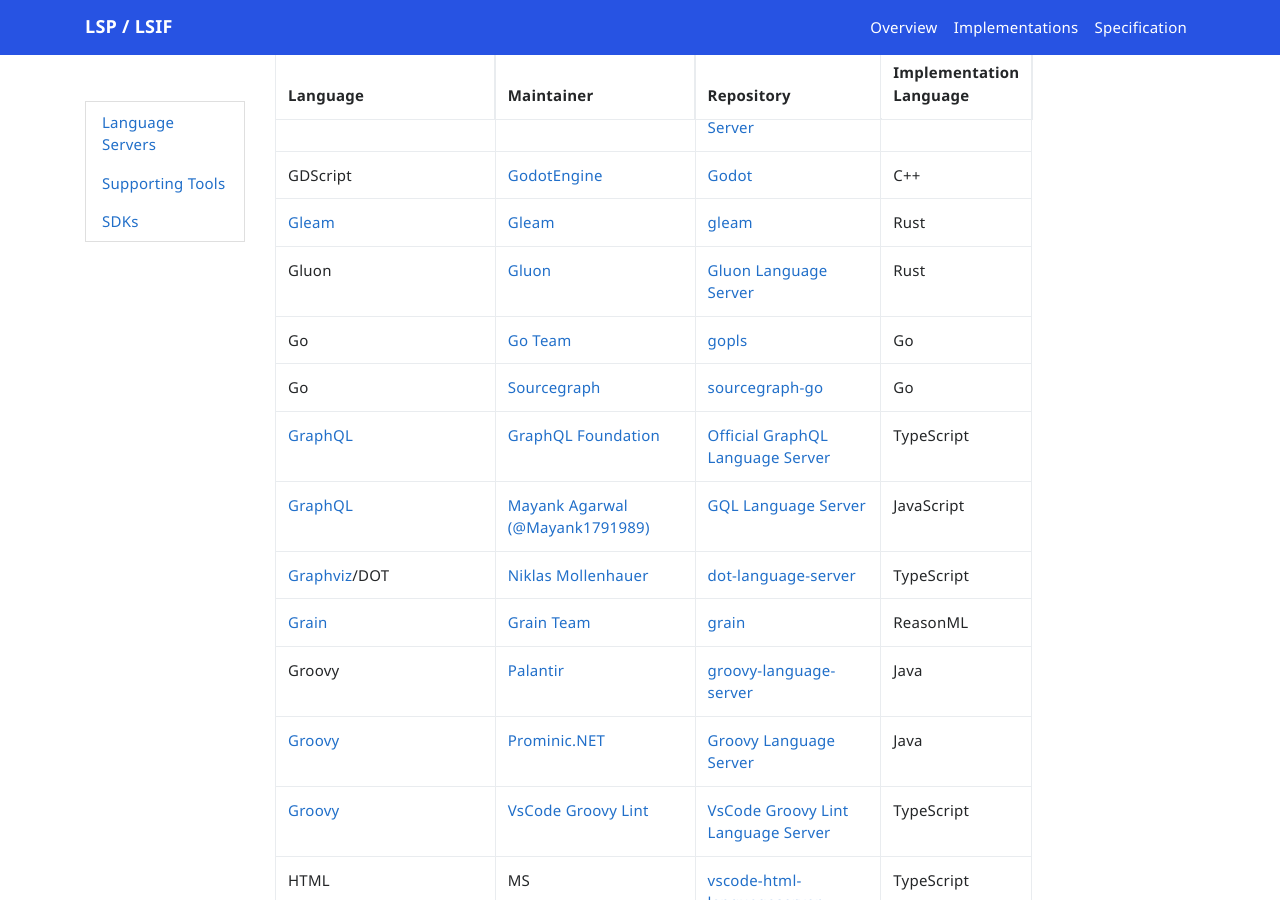
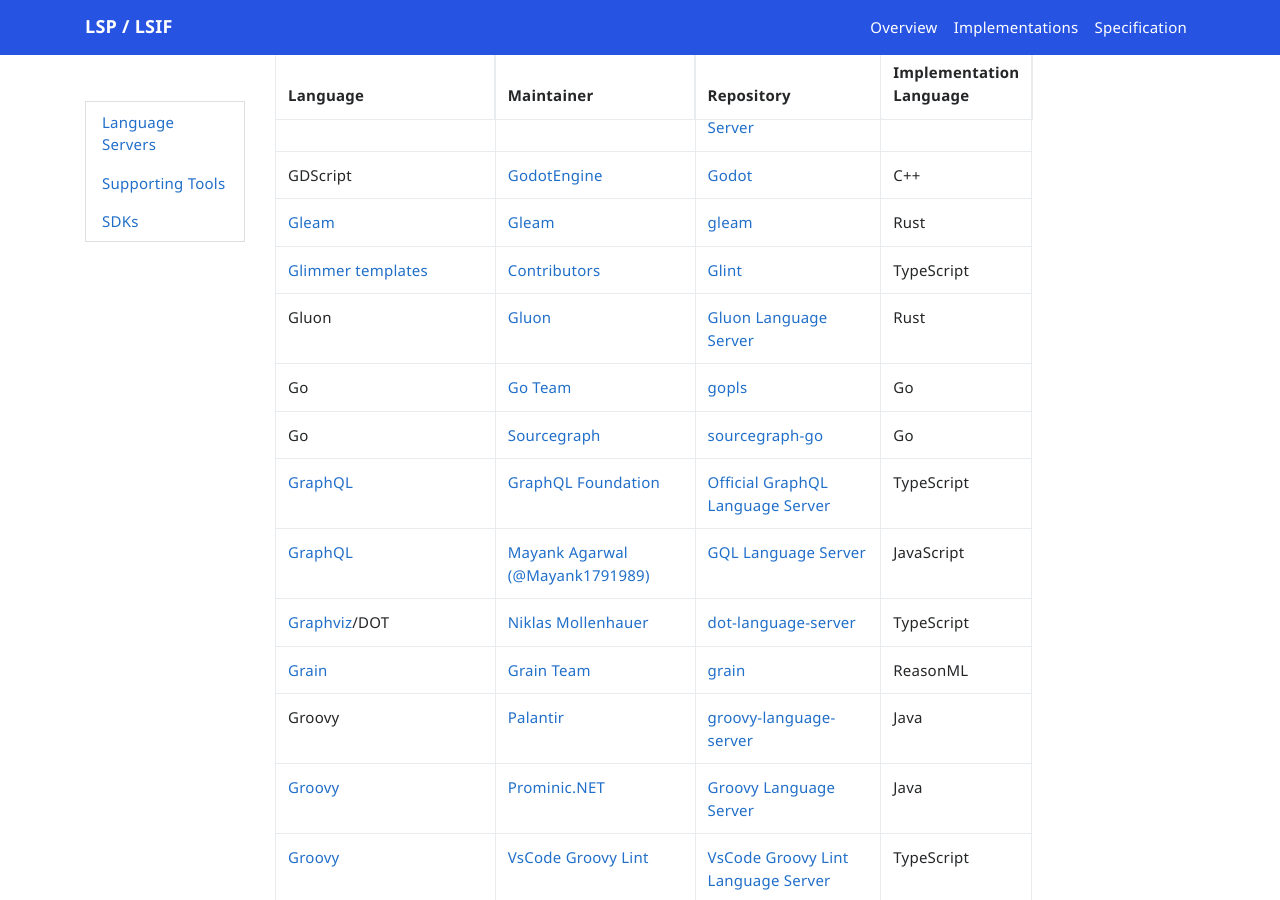
Before and after one commit to microsoft/language-server-protocol, a Jekyll site: the page built from _implementors/servers.md, in a window 1280 px wide and 900 px high, scrolled down 3735 px. Built offline with Jekyll 4.4.1, drawn with Linux system fonts in a browser that asks for light colours; nearby versions of some CDN libraries; comment, search, counter and statistics services are not loaded.

Commit message:
Add glint (#1734)

```diff
--- a/_implementors/servers.md
+++ b/_implementors/servers.md
@@ -74,6 +74,7 @@
 | Gauge | [Gauge](https://github.com/getgauge) | [Gauge Language Server](https://github.com/getgauge/gauge/) | Go |
 | GDScript | [GodotEngine](https://github.com/godotengine) | [Godot](https://github.com/godotengine/godot) | C++ |
 | [Gleam](https://gleam.run/) | [Gleam](https://github.com/gleam-lang/gleam) | [gleam](https://github.com/gleam-lang/gleam) | Rust |
+| [Glimmer templates](https://typed-ember.gitbook.io/glint) | [Contributors](https://github.com/typed-ember/glint/graphs/contributors) | [Glint](https://github.com/typed-ember/glint) | TypeScript |
 | Gluon | [Gluon](https://github.com/gluon-lang/gluon) | [Gluon Language Server](https://github.com/gluon-lang/gluon_language-server) | Rust |
 | Go | [Go Team](https://github.com/golang/tools) | [gopls](https://github.com/golang/tools/tree/master/gopls) | Go |
 | Go | [Sourcegraph](https://sourcegraph.com/) | [sourcegraph-go](https://github.com/sourcegraph/go-langserver) | Go |
```
